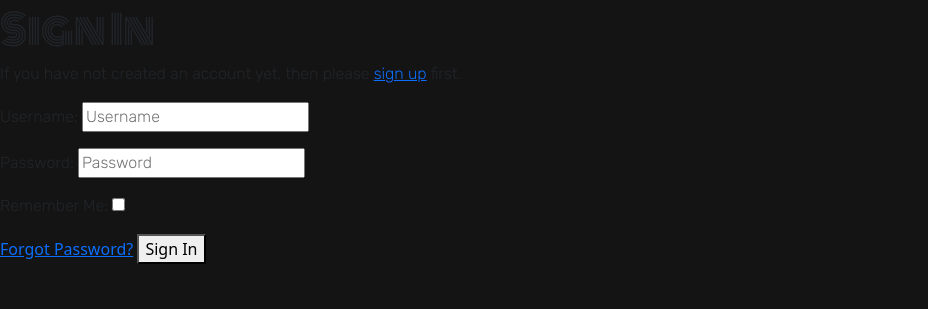
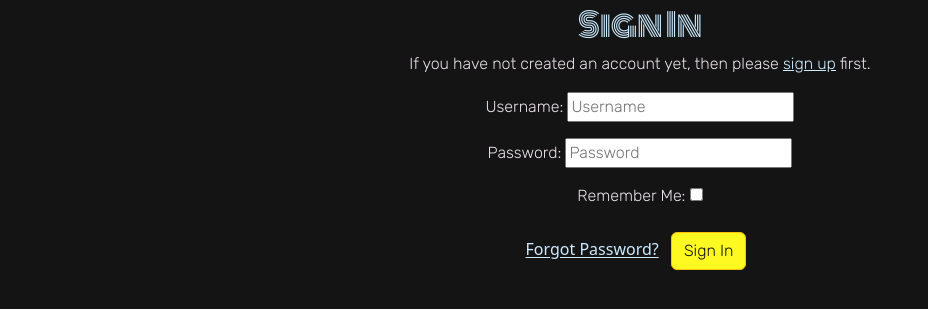
Before and after one commit to andy-guttridge/song-mates, a Django app: page /accounts/login/ in a window 1280 px wide. Shown: the part 80-389 px from the top of the page, without its empty margins (0-928 px from the left). Run offline with Django 3.2, Linux system fonts and the light colour scheme; some libraries are stand-ins or nearby versions.

Commit message:
Feature: style sign-in page

```diff
--- a/templates/account/login.html
+++ b/templates/account/login.html
@@ -7,40 +7,45 @@
 
 {% block content %}
 
-<h1>{% trans "Sign In" %}</h1>
-
+<div class="container text-center">
+    <h2 class="txt-color-3">{% trans "Sign In" %}</h2>
+    <div class="row justify-content-center">
+        <div class="col">
         {% get_providers as socialaccount_providers %}
 
         {% if socialaccount_providers %}
-<p>{% blocktrans with site.name as site_name %}Please sign in with one
+        <p class="txt-color-1">{% blocktrans with site.name as site_name %}Please sign in with one
         of your existing third party accounts. Or, <a href="{{ signup_url }}">sign up</a>
         for a {{ site_name }} account and sign in below:{% endblocktrans %}</p>
 
         <div class="socialaccount_ballot">
 
-  <ul class="socialaccount_providers">
+        <ul class="txt-color-1 socialaccount_providers">
             {% include "socialaccount/snippets/provider_list.html" with process="login" %}
         </ul>
 
-  <div class="login-or">{% trans 'or' %}</div>
+        <div class="txt-color-1 login-or">{% trans 'or' %}</div>
 
         </div>
 
         {% include "socialaccount/snippets/login_extra.html" %}
 
         {% else %}
-<p>{% blocktrans %}If you have not created an account yet, then please
-<a href="{{ signup_url }}">sign up</a> first.{% endblocktrans %}</p>
+        <p class="txt-color-1">{% blocktrans %}If you have not created an account yet, then please
+        <a class="txt-color-3" href="{{ signup_url }}">sign up</a> first.{% endblocktrans %}</p>
         {% endif %}
 
-<form class="login" method="POST" action="{% url 'account_login' %}">
+        <form class="login txt-color-1" method="POST" action="{% url 'account_login' %}">
         {% csrf_token %}
         {{ form.as_p }}
         {% if redirect_field_value %}
         <input type="hidden" name="{{ redirect_field_name }}" value="{{ redirect_field_value }}" />
         {% endif %}
-  <a class="button secondaryAction" href="{% url 'account_reset_password' %}">{% trans "Forgot Password?" %}</a>
-  <button class="primaryAction" type="submit">{% trans "Sign In" %}</button>
+        <a class="button secondaryAction txt-color-3" href="{% url 'account_reset_password' %}">{% trans "Forgot Password?" %}</a>
+        <button class="btn btn-warning primaryAction m-2" type="submit">{% trans "Sign In" %}</button>
         </form>
+    </div>
+    </div>
+</div>
 
 {% endblock %}
```
Lines whose indentation alone changed are shown as unchanged.
